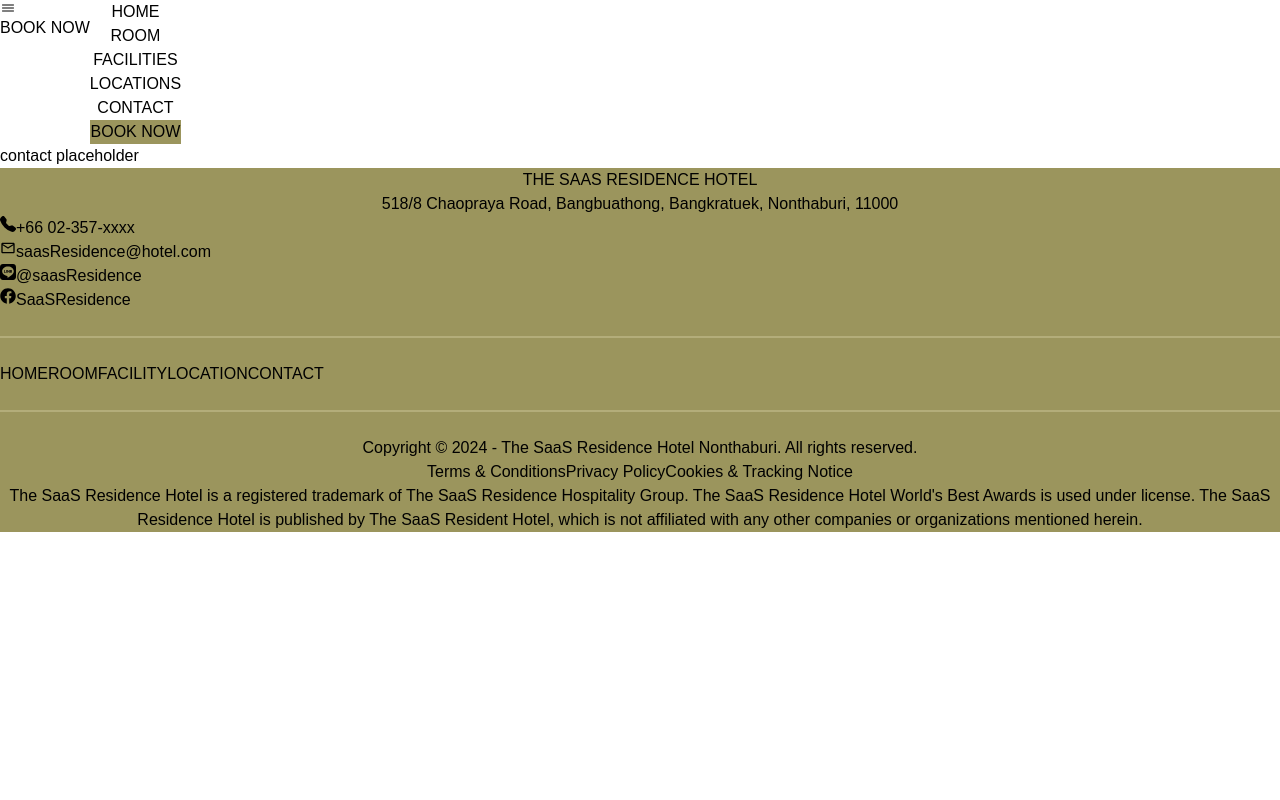
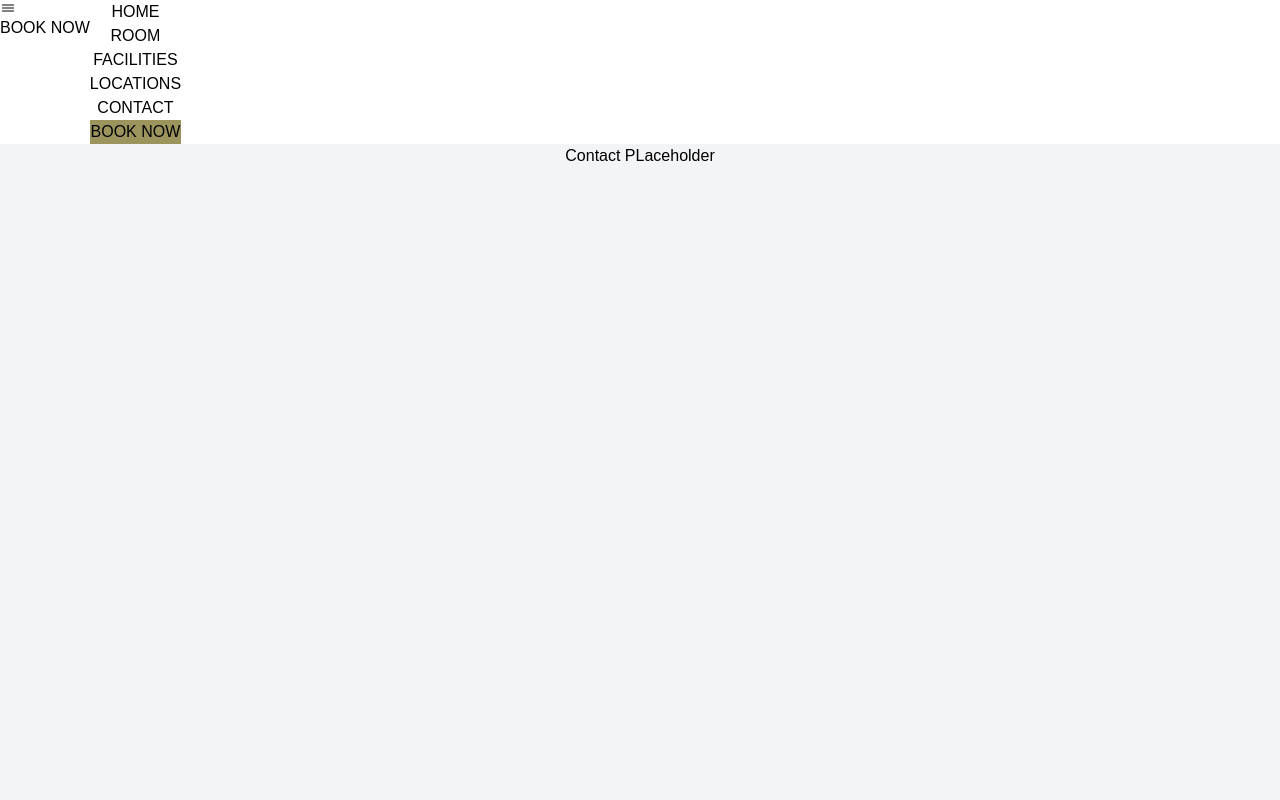
Before and after one commit to jgogo01/KU-Saas_Infomation, a Next.js app: page /contact in a window 1280 px wide. Shown: the top 800 px of the page. Built offline with nearby package versions, Linux system fonts and the light colour scheme; a web font is replaced by a local one.

Commit message:
Init maps && Init

```diff
--- a/src/app/(Pages)/contact/page.tsx
+++ b/src/app/(Pages)/contact/page.tsx
@@ -7,8 +7,8 @@ export default async function page({}: Props) {
     await delay(1500);
 
     return (
-      <main>
-        contact placeholder
+      <main className='text-center h-[95vh] bg-gray-100'>
+        Contact PLaceholder
       </main>
     )
 }
--- a/src/app/(Pages)/location/page.tsx
+++ b/src/app/(Pages)/location/page.tsx
@@ -7,8 +7,8 @@ export default async function page({}: Props) {
     await delay(1500);
 
     return (
-      <main>
-        location placeholder
+      <main className='text-center h-[95vh] bg-gray-100'>
+        Google PLaceholder
       </main>
     )
 }
```
